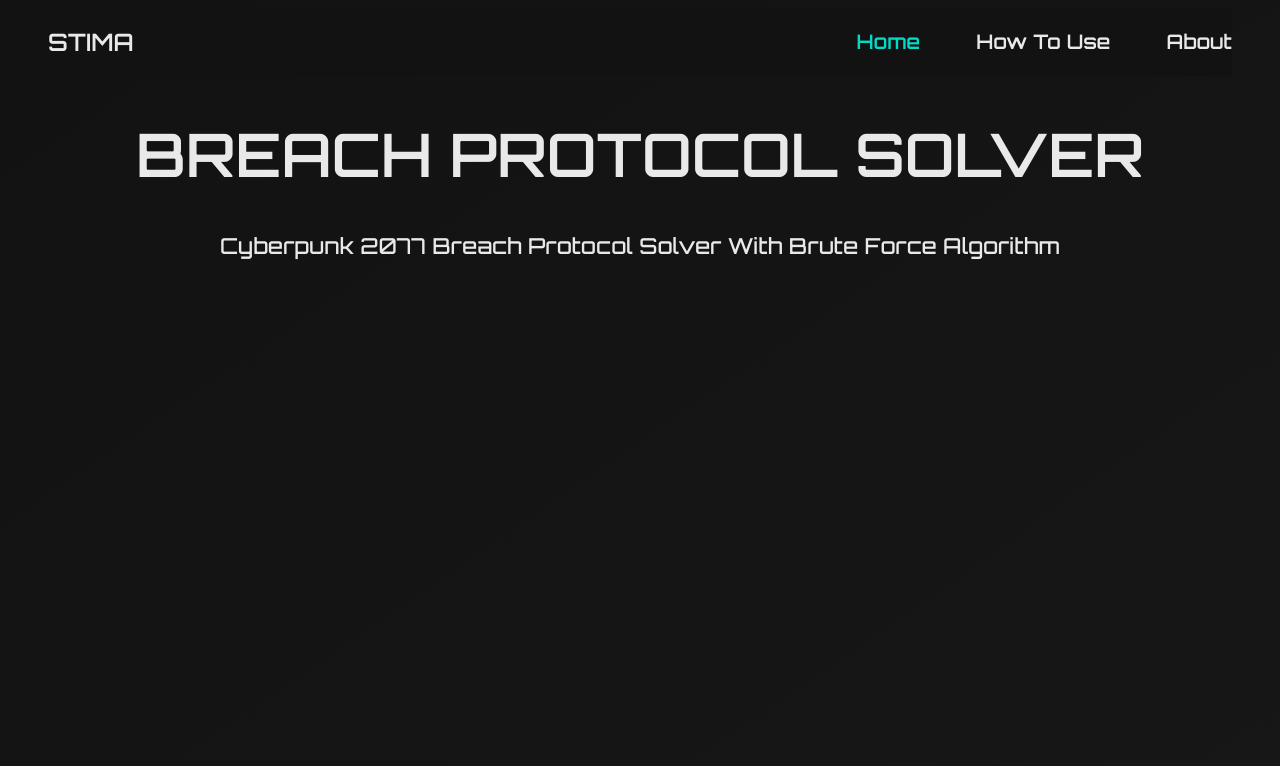
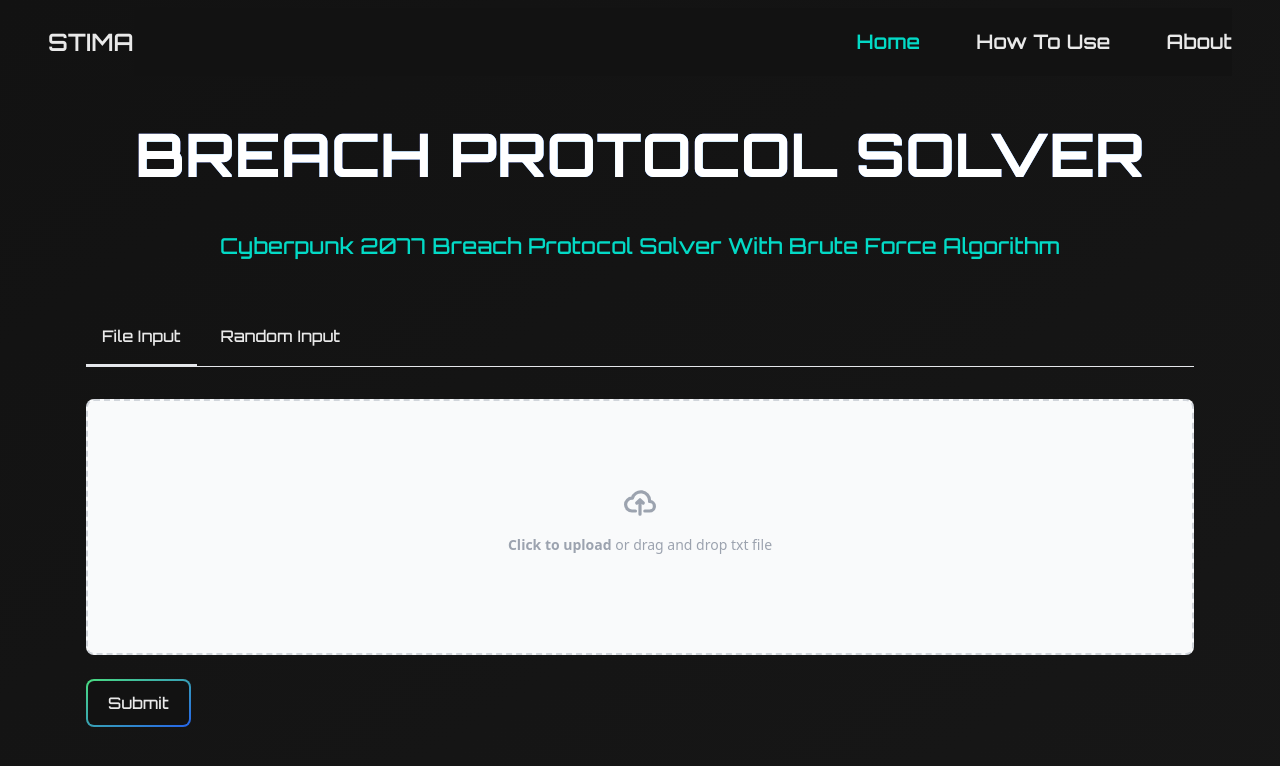
Before and after one commit to ninoaddict/Tucil1_13522068, a Next.js app in the folder src/breach-protocol/: page / in a window 1280 px wide. Shown: the top 766 px of the page. Built offline with nearby package versions, Linux system fonts and the light colour scheme; a web font is replaced by a local one.

Commit message:
feat: update

```diff
--- a/src/breach-protocol/app/globals.css
+++ b/src/breach-protocol/app/globals.css
@@ -26,14 +26,12 @@
     align-items: center;
     justify-content: center;
     text-align: center;
-    letter-spacing: 3px;
  }
 
  .glitch {
     position: relative;
     font-weight: bold;
     color: #FFFFFF;
-    letter-spacing: 3px;
     z-index: 1;
  }
 
@@ -64,16 +62,16 @@
        transform: translate(0);
     }
     20% {
-       transform: translate(-1px, 1px);
+       transform: translate(-2px, 2px);
     }
     40% {
-       transform: translate(-1px, -1px);
+       transform: translate(-2px, -2px);
     }
     60% {
-       transform: translate(1px, 1px);
+       transform: translate(2px, 2px);
     }
     80% {
-       transform: translate(1px, -1px);
+       transform: translate(2px, -2px);
     }
     to {
        transform: translate(0);
--- a/src/breach-protocol/app/page.tsx
+++ b/src/breach-protocol/app/page.tsx
@@ -1,22 +1,26 @@
 import Image from "next/image";
+import Game from "./ui/game";
 import { orbitron } from "./ui/font";
 
 export default function Home() {
   return (
     <main className="min-h-screen mx-auto xl:max-w-[1140px] lg:max-w-[960px] md:max-w-[720px] sm:max-w-[540px] px-4 pt-10">
       <section id="title" className="flex align-center flex-col">
-        <h1
-          className={`${orbitron.className} text-onBackground text-3xl sm:text-4xl md:text-5xl lg:text-6xl font-semibold md:mb-12 mb-9 text-center`}
-        >
-          BREACH PROTOCOL SOLVER
-        </h1>
+        <div className="glitch-wrapper" data-text="BREACH PROTOCOL SOLVER">
+          <h1
+            className={`${orbitron.className} text-onBackground text-3xl sm:text-4xl md:text-5xl lg:text-6xl font-semibold md:mb-12 mb-9 text-center md:glitch`}
+            data-text="BREACH PROTOCOL SOLVER"
+          >
+            BREACH PROTOCOL SOLVER
+          </h1>
+        </div>
         <h2
-          className={`${orbitron.className} text-onBackground text-lg md:text-[22px] font-medium mb-12 text-center`}
+          className={`${orbitron.className} text-secondary text-lg md:text-[22px] font-medium md:mb-12 mb-8 text-center`}
         >
           Cyberpunk 2077 Breach Protocol Solver With Brute Force Algorithm
         </h2>
       </section>
-
+      <Game />
       {/* <div className="z-10 max-w-5xl w-full items-center justify-between font-mono text-sm lg:flex">
         <p className="fixed left-0 top-0 flex w-full justify-center border-b border-gray-300 bg-gradient-to-b from-zinc-200 pb-6 pt-8 backdrop-blur-2xl dark:border-neutral-800 dark:bg-zinc-800/30 dark:from-inherit lg:static lg:w-auto  lg:rounded-xl lg:border lg:bg-gray-200 lg:p-4 lg:dark:bg-zinc-800/30">
           Get started by editing&nbsp;
```
